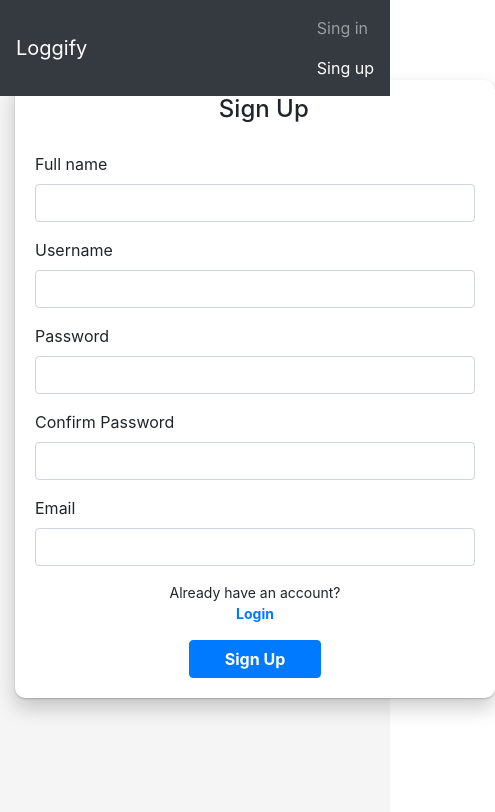
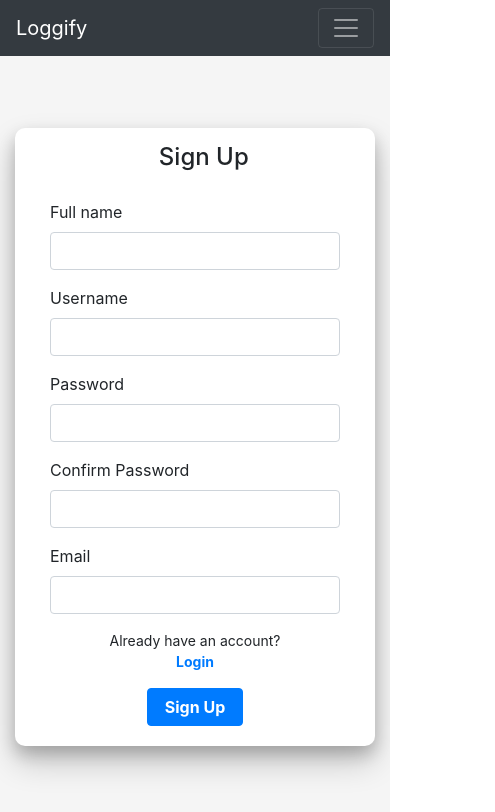
Before and after one commit to xpresser/Loggify, a React (Create React App) app in the folder frontend/loggingsystem/: page /signup in a window 390 px wide. Shown: the top 812 px of the page, 495 px wide, since content can reach past the window. Built offline with nearby package versions, Linux system fonts and the light colour scheme.

Commit message:
Fixed responsiveness

```diff
--- a/frontend/loggingsystem/src/components/CreateTimesheets/InitialForm.js
+++ b/frontend/loggingsystem/src/components/CreateTimesheets/InitialForm.js
@@ -10,24 +10,23 @@ import { createNewTimesheet } from "src/api/timesheets";
 const Container = styled.div`
   background: white;
   padding: 1rem;
-  width: 50rem;
   margin: 4rem auto;
-  height: 20rem;
-  box-shadow: 0 0 3px rgba(0, 0, 0, 0.1);
   text-align: center;
   border: none;
   border-radius: 10px;
-  box-shadow: 0 1px 2px 0 rgba(0, 0, 0, 0.2), 0 10px 20px 0 rgba(0, 0, 0, 0.2);
+  box-shadow: 0 0.5rem 1rem 0 rgba(0, 0, 0, 0.2),
+    0 1rem 2rem 0 rgba(0, 0, 0, 0.2);
 `;
 
 const SubContainer = styled.div`
   padding-top: 1rem;
-  width: 100%;
-  height: 5rem;
 `;
 
 const StyledNext = {
-  marginTop: "2rem",
+  fontWeight: "bold",
+  width: "6rem",
+  display: "block",
+  margin: "2rem auto",
 };
 
 const InitialForm = () => {
@@ -78,8 +77,8 @@ const InitialForm = () => {
     });
 
     return (
-      <Container>
-        <h1 style={{ fontSize: "4rem" }}>Create Timesheet</h1>
+      <Container className={"col-md-6 col-md-offset-3"}>
+        <h1>Create Timesheet</h1>
         <SubContainer>
           <Formik
             initialValues={initialFormState}
--- a/frontend/loggingsystem/src/components/layout/AppBar.js
+++ b/frontend/loggingsystem/src/components/layout/AppBar.js
@@ -48,6 +48,8 @@ const AppBar = () => {
         <Navbar.Brand as={NavLink} to="/">
           Loggify
         </Navbar.Brand>
+        <Navbar.Toggle aria-controls="responsive-navbar-nav" />
+        <Navbar.Collapse id="responsive-navbar-nav">
           <Nav className="ml-auto">
             <Nav.Link eventKey="1" as={NavLink} to="/login" exact>
               Sing in
@@ -56,6 +58,7 @@ const AppBar = () => {
               Sing up
             </Nav.Link>
           </Nav>
+        </Navbar.Collapse>
       </Navbar>
     );
   }
--- a/frontend/loggingsystem/src/pages/Auth/LoginPage.js
+++ b/frontend/loggingsystem/src/pages/Auth/LoginPage.js
@@ -17,13 +17,12 @@ const LoginPage = () => {
     <Card
       className={"col-md-6 col-md-offset-3"}
       style={{
-        width: "35rem",
         margin: "0 auto",
         marginTop: "3rem",
         border: "none",
         borderRadius: "10px",
         boxShadow:
-          "0 1px 2px 0 rgba(0, 0, 0, 0.2), 0 10px 20px 0 rgba(0, 0, 0, 0.2)",
+          "0 0.5rem 1rem 0 rgba(0, 0, 0, 0.2), 0 1rem 2rem 0 rgba(0, 0, 0, 0.2)",
       }}
     >
       <AuthTitle style={{ textAlign: "center" }}>Login</AuthTitle>
@@ -55,7 +54,7 @@ const LoginPage = () => {
                   type="submit"
                   style={{
                     fontWeight: "bold",
-                    width: "30%",
+                    width: "6rem",
                     display: "block",
                     margin: "0 auto",
                   }}
--- a/frontend/loggingsystem/src/pages/Auth/RegisterPage.js
+++ b/frontend/loggingsystem/src/pages/Auth/RegisterPage.js
@@ -17,15 +17,14 @@ const RegisterPage = () => {
 
   return (
     <Card
-      class="col-md-6 col-md-offset-3"
+      className={"col-md-6 col-md-offset-3"}
       style={{
-        width: "30rem",
         margin: "0 auto",
+        marginTop: "3rem",
         border: "none",
         borderRadius: "10px",
-        fontSize: "very-small",
         boxShadow:
-          "0 1px 2px 0 rgba(0, 0, 0, 0.2), 0 10px 20px 0 rgba(0, 0, 0, 0.2)",
+          "0 0.5rem 1rem 0 rgba(0, 0, 0, 0.2), 0 1rem 2rem 0 rgba(0, 0, 0, 0.2)",
       }}
     >
       <AuthTitle style={{ textAlign: "center" }}>Sign Up</AuthTitle>
@@ -69,7 +68,7 @@ const RegisterPage = () => {
                   type="submit"
                   style={{
                     fontWeight: "bold",
-                    width: "30%",
+                    width: "6rem",
                     display: "block",
                     margin: "0 auto",
                   }}
```
Lines whose indentation alone changed are shown as unchanged.
